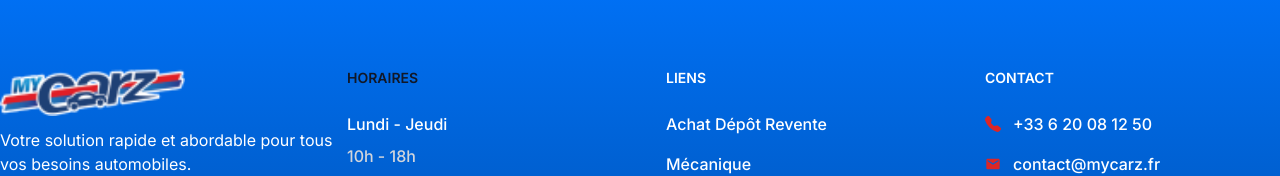
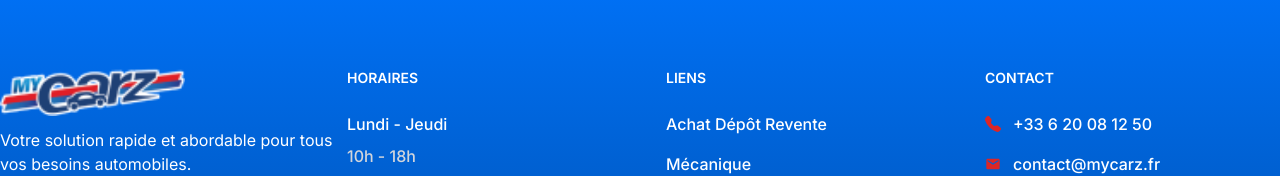
Before and after one commit to Yannis-Alouache/MyCarz, a Next.js app in the folder frontend/: page / in a window 1280 px wide. Shown: the part 5282-5458 px from the top of the page. Built offline with nearby package versions, Linux system fonts and the light colour scheme.

Commit message:
[~] fixed footer

```diff
--- a/frontend/src/app/_components/Footer/Footer.jsx
+++ b/frontend/src/app/_components/Footer/Footer.jsx
@@ -22,8 +22,7 @@ const Footer = (props) => {
             </div>
             <div className="grid xl:grid-cols-3 gap-8 sm:gap-6 sm:grid-cols-3 grid-cols-1">
               <div>
-                <h2 className="mb-6 text-sm font-semibold text-gray-900 uppercase font-helvetica">
-                  Horaires</h2>
+                <h2 className="mb-6 text-sm font-semibold uppercase text-white">Horaires</h2>
                 <ul className="text-white font-medium">
                   <li className="mb-4 flex flex-col">
                     <span className="mb-2">Lundi - Jeudi</span>
```
